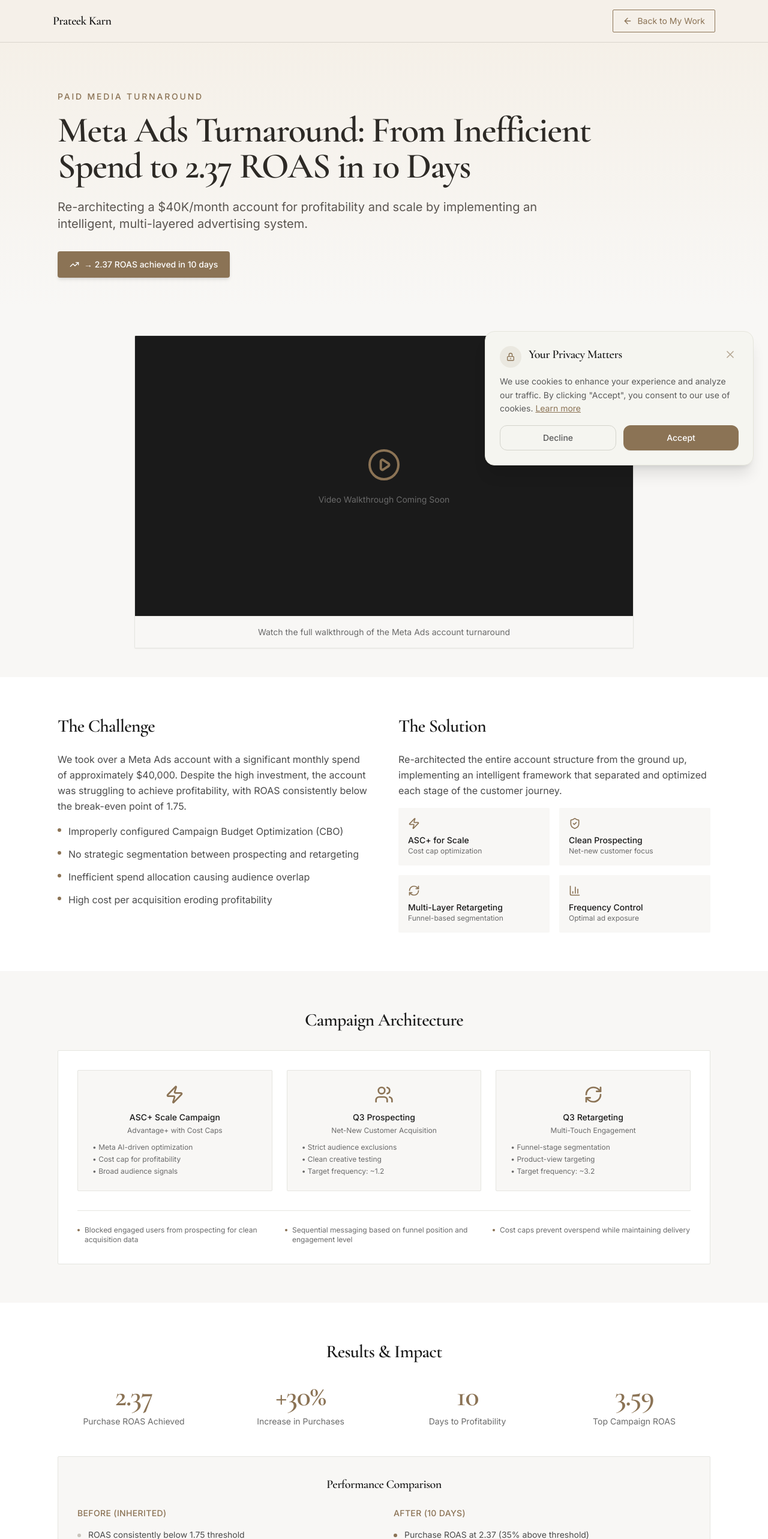
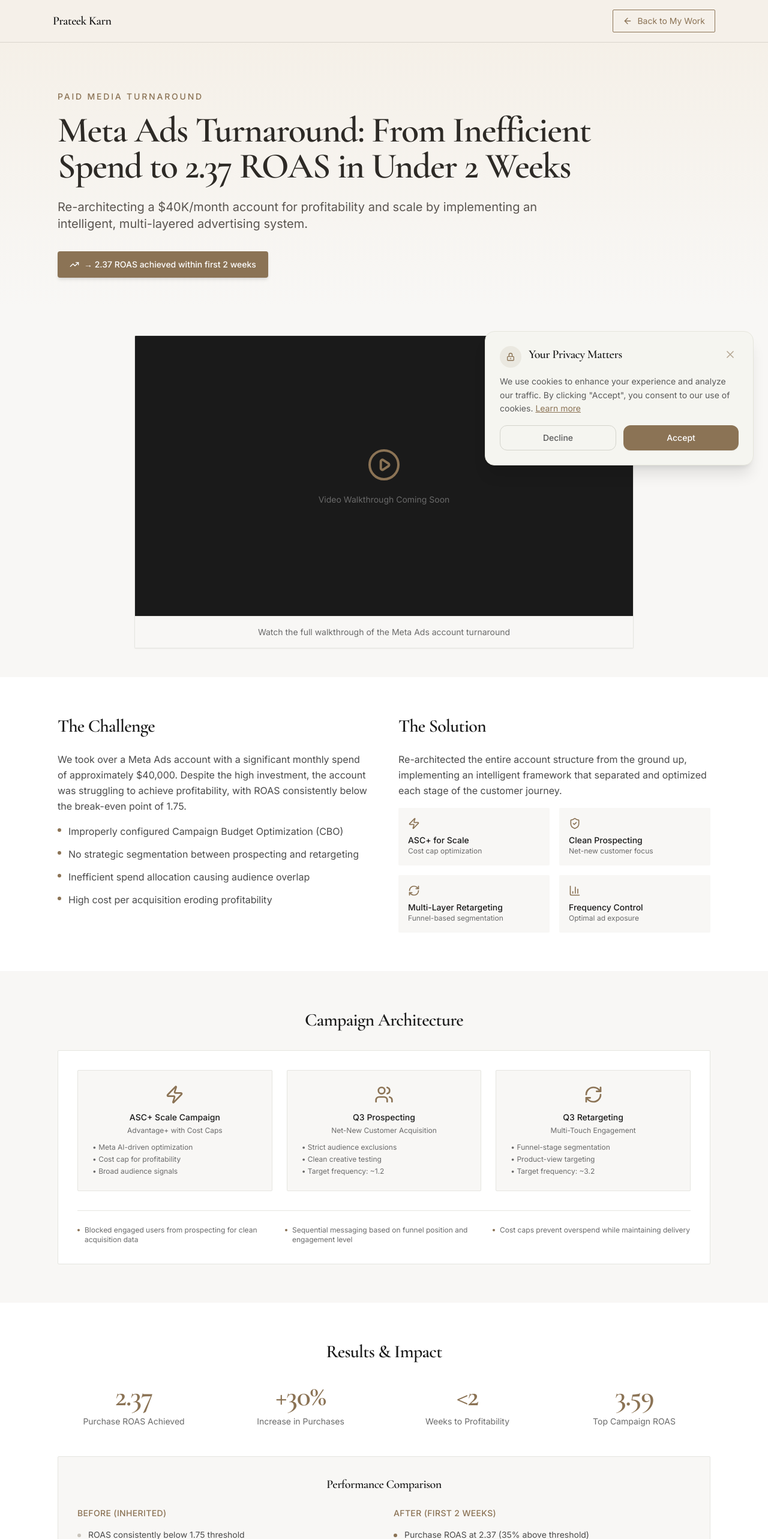
Before and after one commit to Karn-Consulting/prateekkarn-portfolio, a React (Vite) app: page /mywork/meta-ads-performance in a window 1280 px wide. Shown: the top 2566 px of the page at 60% size. Built offline with nearby package versions, Linux system fonts and the light colour scheme.

Commit message:
Fix timeline accuracy: 10 days → Under 2 Weeks

```diff
--- a/src/pages/MetaAdsPerformance.tsx
+++ b/src/pages/MetaAdsPerformance.tsx
@@ -32,14 +32,14 @@
               Paid Media Turnaround
             </p>
             <h1 className="font-heading text-3xl sm:text-4xl md:text-5xl lg:text-6xl text-[#2d2a26] mb-6 leading-tight">
-              Meta Ads Turnaround: From Inefficient Spend to 2.37 ROAS in 10 Days
+              Meta Ads Turnaround: From Inefficient Spend to 2.37 ROAS in Under 2 Weeks
             </h1>
             <p className="text-lg sm:text-xl text-[#5a5550] leading-relaxed mb-8">
               Re-architecting a $40K/month account for profitability and scale by implementing an intelligent, multi-layered advertising system.
             </p>
             <div className="inline-flex items-center gap-2 bg-[#8b7355] text-white px-5 py-3 rounded-md text-sm font-medium shadow-md">
               <TrendingUp className="w-4 h-4" />
-              <span>→ 2.37 ROAS achieved in 10 days</span>
+              <span>→ 2.37 ROAS achieved within first 2 weeks</span>
             </div>
           </div>
         </div>
@@ -217,8 +217,8 @@
               <p className="text-sm text-[#6a6a6a]">Increase in Purchases</p>
             </div>
             <div className="text-center">
-              <p className="font-heading text-4xl sm:text-5xl text-[#8b7355] mb-2">10</p>
-              <p className="text-sm text-[#6a6a6a]">Days to Profitability</p>
+              <p className="font-heading text-4xl sm:text-5xl text-[#8b7355] mb-2">&lt;2</p>
+              <p className="text-sm text-[#6a6a6a]">Weeks to Profitability</p>
             </div>
             <div className="text-center">
               <p className="font-heading text-4xl sm:text-5xl text-[#8b7355] mb-2">3.59</p>
@@ -252,7 +252,7 @@
                 </ul>
               </div>
               <div>
-                <h4 className="text-sm font-medium text-[#8b7355] uppercase tracking-wide mb-4">After (10 Days)</h4>
+                <h4 className="text-sm font-medium text-[#8b7355] uppercase tracking-wide mb-4">After (First 2 Weeks)</h4>
                 <ul className="space-y-3 text-sm text-[#4a4a4a]">
                   <li className="flex items-start gap-3">
                     <span className="w-1.5 h-1.5 bg-[#8b7355] rounded-full mt-2 flex-shrink-0"></span>
```
